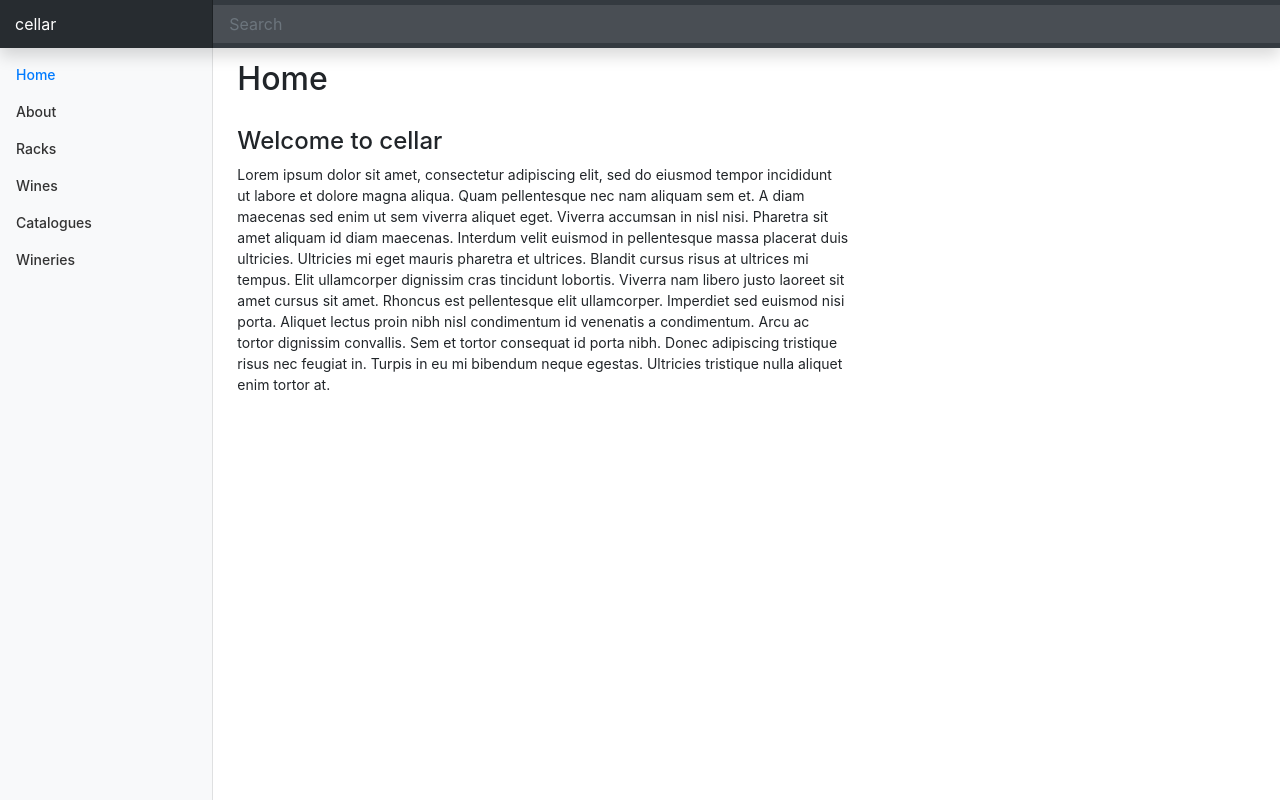
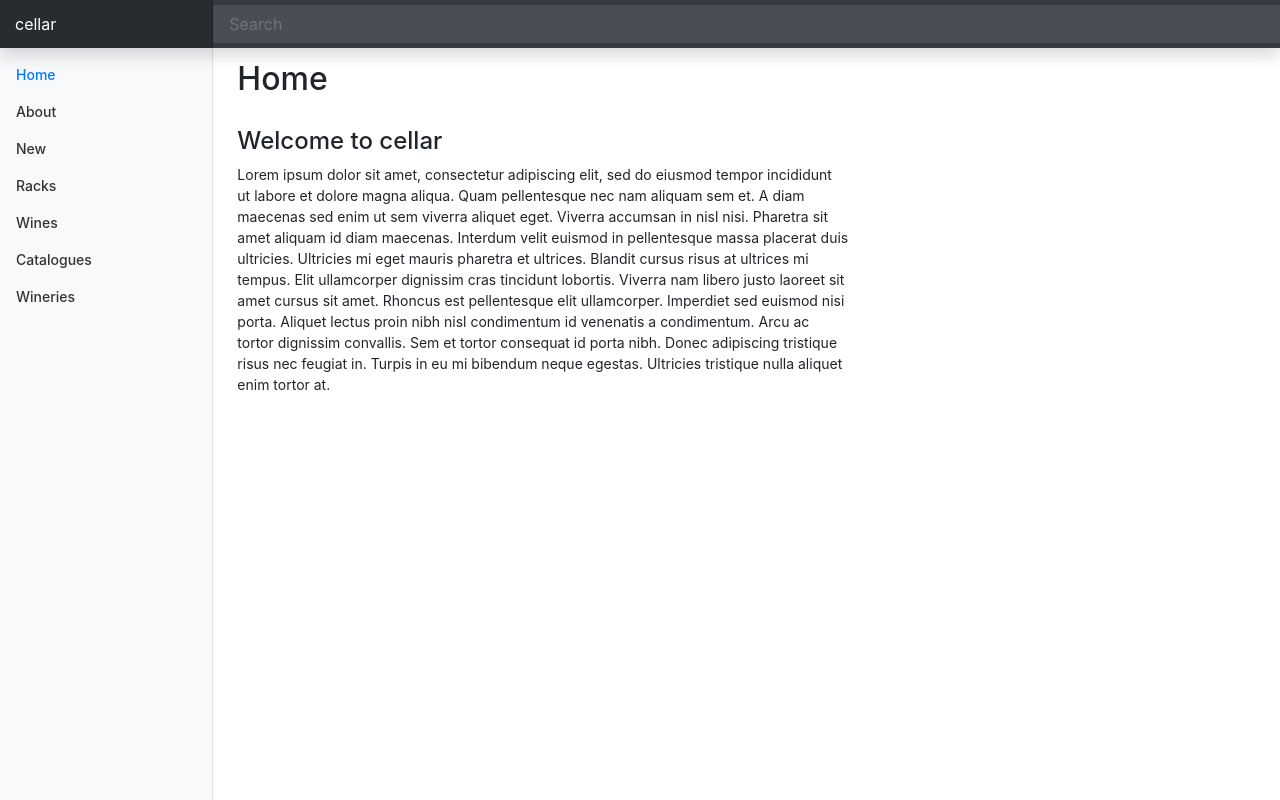
Before and after one commit to nicholasschlobohm/cellar, a PHP site: page /index.php in a window 1280 px wide. Run offline with PHP 8.4, Linux system fonts and the light colour scheme; some libraries are stand-ins or nearby versions.

Commit message:
Update sidebar

```diff
--- a/header.php
+++ b/header.php
@@ -131,11 +131,14 @@ supports ((position: -webkit-sticky ) or (position: sticky )) {
 							class="nav-link<?= $_CELLAR['page_title'] == 'about' ? " active" : "" ?>"
 							href="<?= ($_CELLAR['page_title'] == 'about' && !$_CELLAR['params']) ? "about.php?more" : "about.php" ?>">About</a></li>
 						<li class="nav-item"><a
+							class="nav-link<?= $_CELLAR['page_title'] == 'new' ? " active" : "" ?>"
+							href="<?= ($_CELLAR['page_title'] == 'new' && !$_CELLAR['params']) ? "#" : "new.php" ?>">New</a></li>
+						<li class="nav-item"><a
 							class="nav-link<?= $_CELLAR['page_title'] == 'racks' ? " active" : "" ?>"
 							href="<?= ($_CELLAR['page_title'] == 'racks' && !$_CELLAR['params']) ? "#" : "racks.php" ?>">Racks</a></li>
 						<li class="nav-item"><a
 							class="nav-link<?= $_CELLAR['page_title'] == 'wines' ? " active" : "" ?>"
-							href="<?= $_CELLAR['page_title'] == 'wines' ? "#" : "index.php" ?>">Wines</a></li>
+							href="<?= ($_CELLAR['page_title'] == 'wines' && !$_CELLAR['params']) ? "#" : "wines.php" ?>">Wines</a></li>
 						<li class="nav-item"><a
 							class="nav-link<?= $_CELLAR['page_title'] == 'catalogues' ? " active" : "" ?>"
 							href="<?= ($_CELLAR['page_title'] == 'catalogues' && !$_CELLAR['params']) ? "#" : "catalogues.php" ?>">Catalogues</a></li>
```
